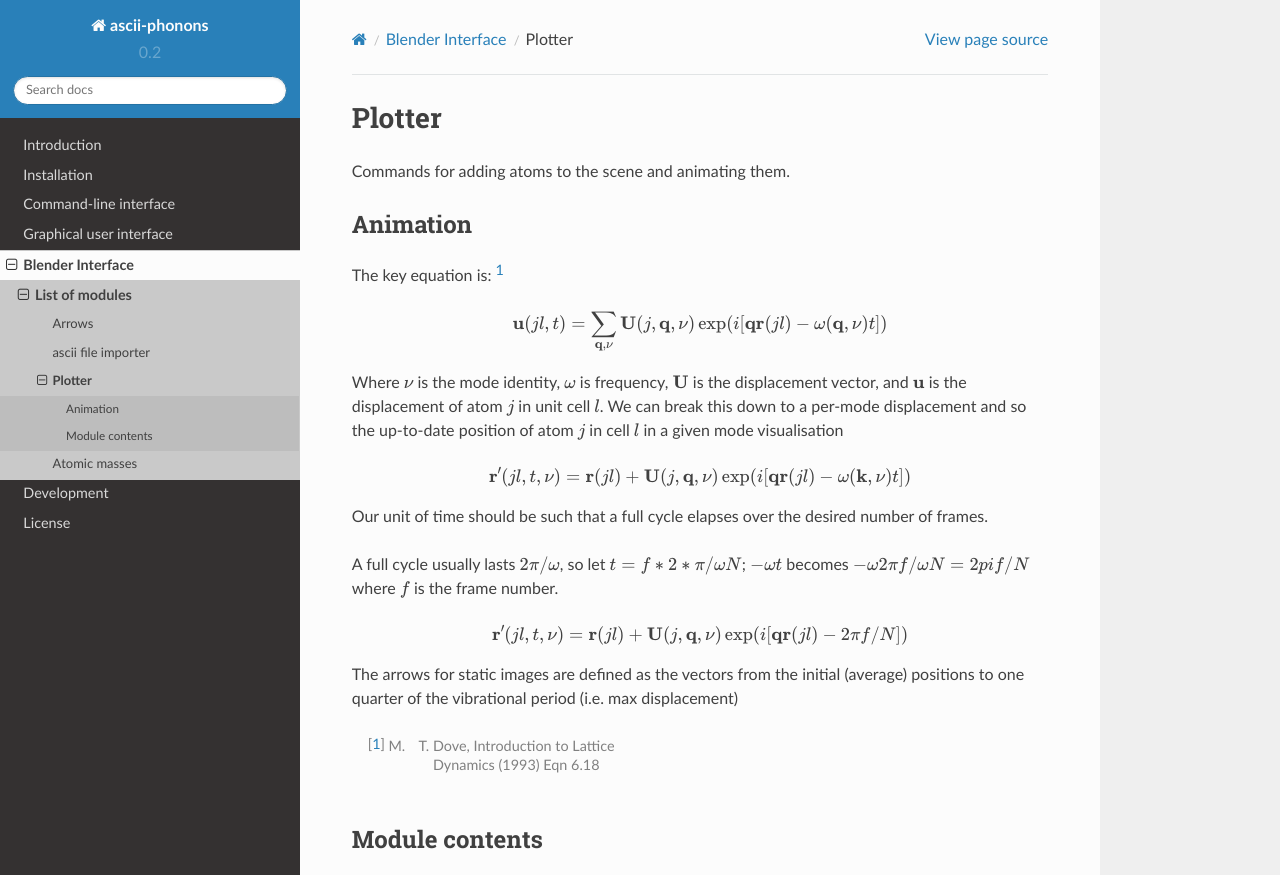
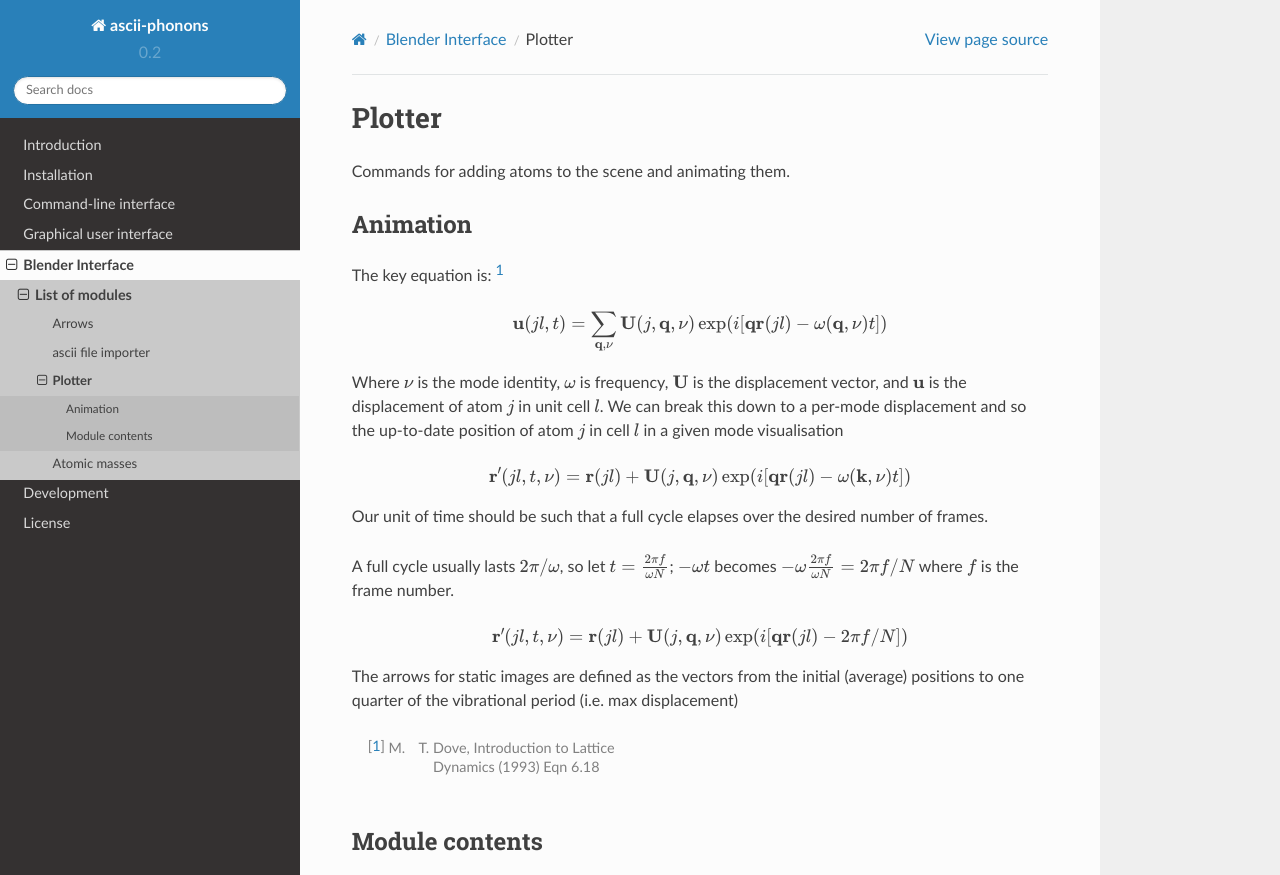
Before and after one commit to ajjackson/ascii-phonons, a Sphinx documentation site: the page built from docs/vsim2blender/plotter.rst, in a window 1280 px wide and 1170 px high, cut to the strip 0-875 px from the top of the window. Built offline with Sphinx 7.4.7 and the Read the Docs theme 2.0.0, drawn with Linux system fonts in a browser that asks for light colours.

Commit message:
clean up maths doc a little

```diff
--- a/docs/vsim2blender/plotter.rst
+++ b/docs/vsim2blender/plotter.rst
@@ -24,8 +24,8 @@ up-to-date position of atom :math:`j` in cell :math:`l` in a given mode visualis
 Our unit of time should be such that a full cycle elapses over the
 desired number of frames.
 
-A full cycle usually lasts :math:`2\pi/\omega`, so let :math:`t = f*2*\pi/\omega N`;
-:math:`-\omega t` becomes :math:`-\omega 2 \pi f/\omega N = 2 pi f / N` where :math:`f` is the frame number.
+A full cycle usually lasts :math:`2\pi/\omega`, so let :math:`t = \frac{2\pi f}{\omega N}`;
+:math:`-\omega t` becomes :math:`-\omega \frac{2 \pi f}{\omega N} = 2 \pi f / N` where :math:`f` is the frame number.
 
 .. math::
 
```
